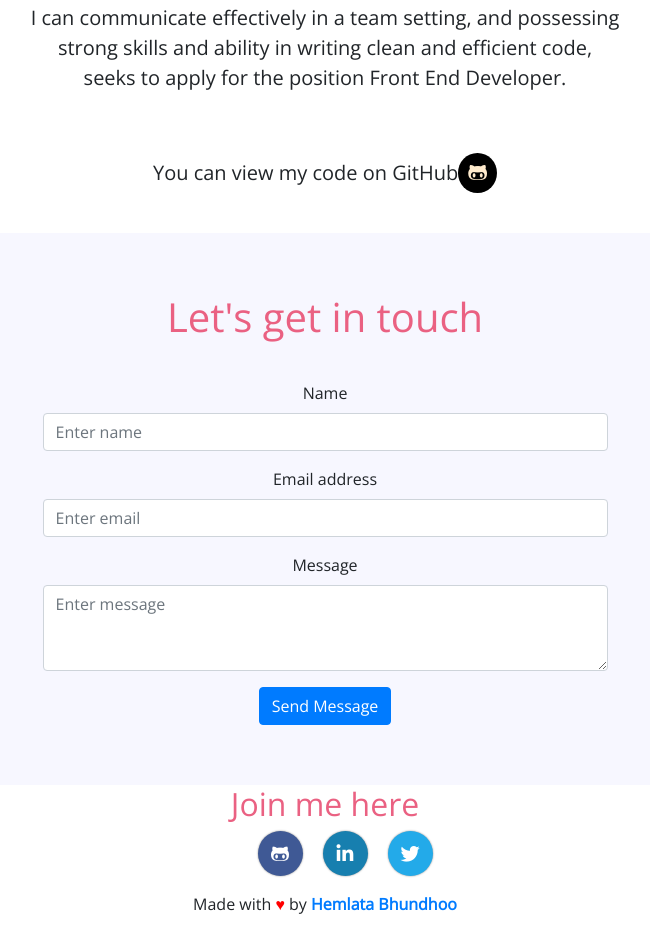
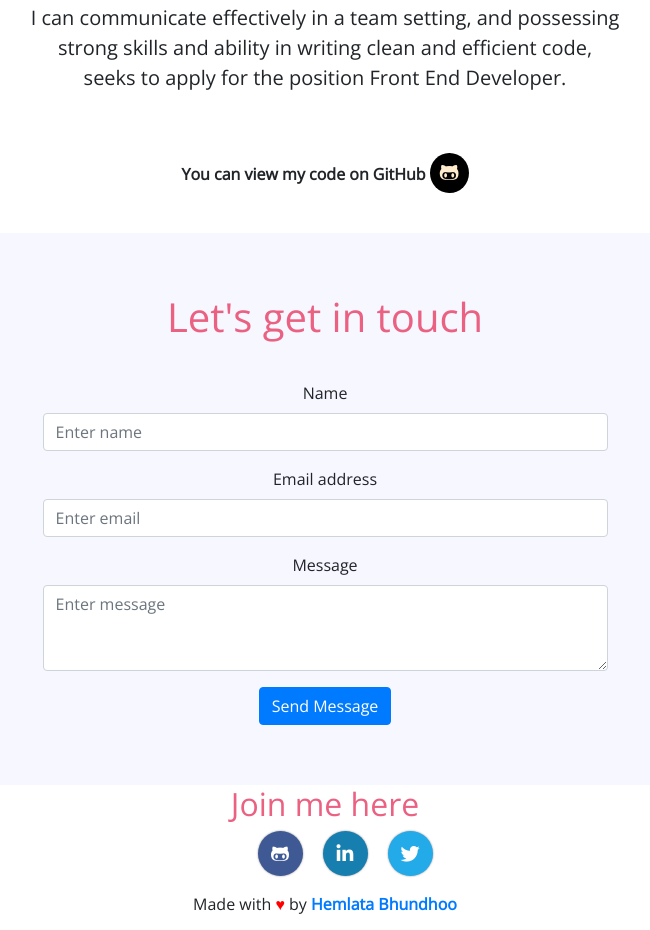
Before and after one commit to Hemlatab/portfolio-v2, a React (Create React App) app: page / in a window 1280 px wide. Shown: the part 2100-3030 px from the top of the page, without its empty margins (315-965 px from the left). Built offline with nearby package versions, Linux system fonts and the light colour scheme.

Commit message:
Add styling

```diff
--- a/src/Components/About/About.css
+++ b/src/Components/About/About.css
@@ -10,6 +10,10 @@
     text-align: center;
 }
 
+.view-github{
+    font-size: 16px;
+    font-weight: bolder;
+}
 .fa-fw-about{
     background-color: black;
     padding: 10px;
--- a/src/Components/About/About.js
+++ b/src/Components/About/About.js
@@ -20,7 +20,7 @@ const About = () => {
         seeks to apply for the position Front End Developer.
       </p>
       <p className="about-me">
-        You can view my code on GitHub
+        <span className="view-github">You can view my code on GitHub </span>
         <a href="https://github.com/Hemlatab" target="_blank">
           <i class="fab fa-github-alt fa-fw-about"></i>
         </a>
```
